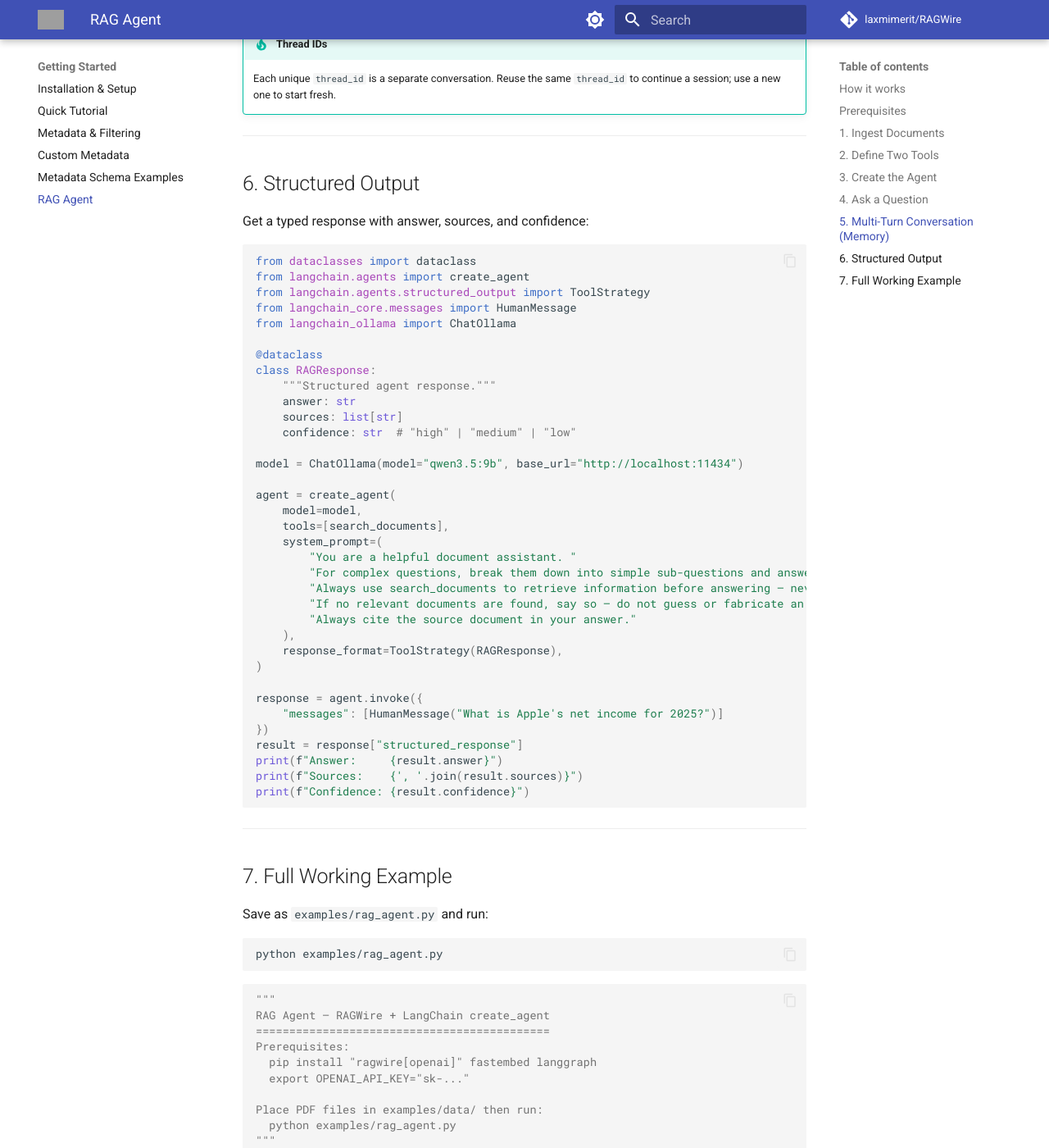
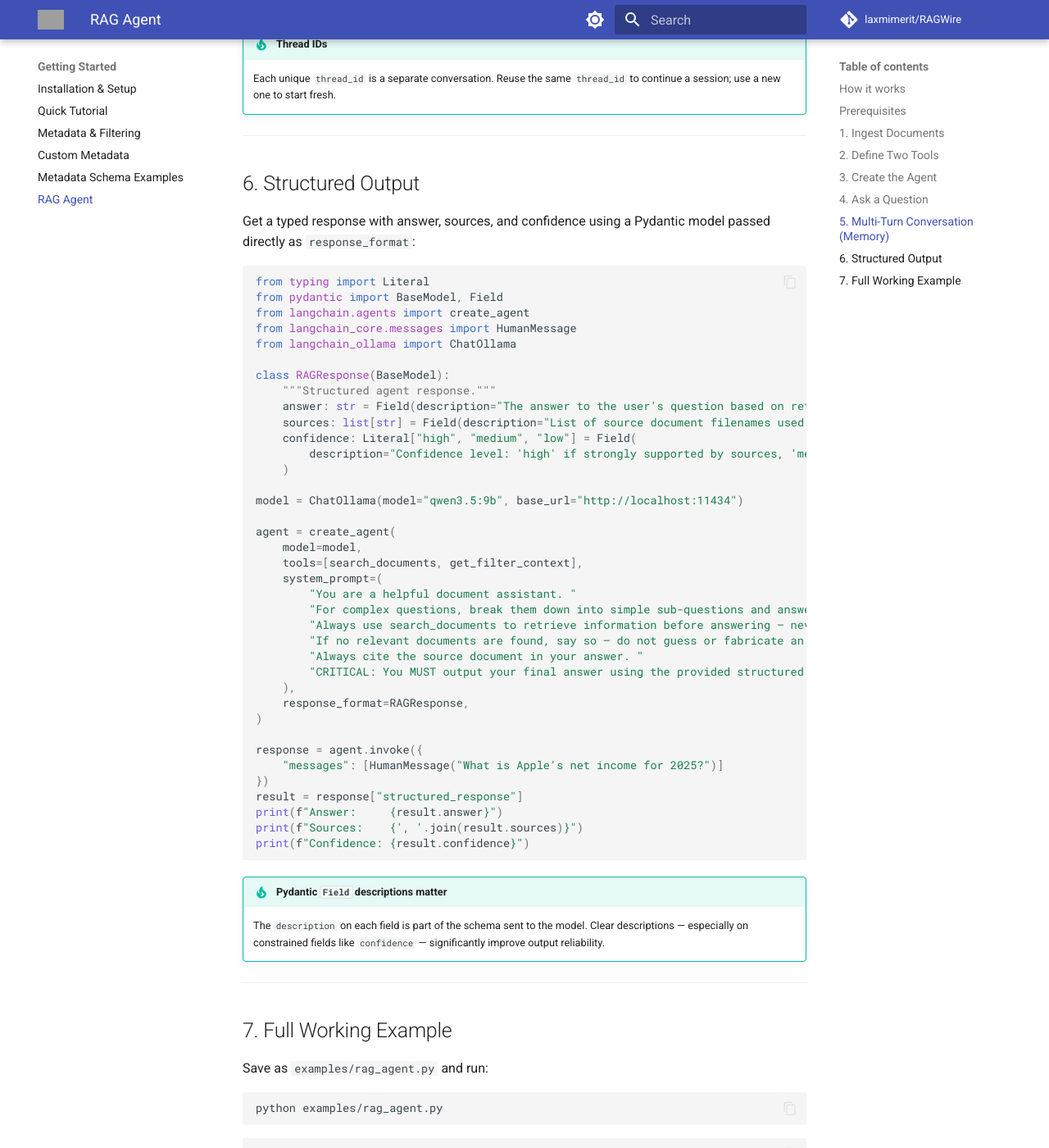
Before and after one commit to laxmimerit/RAGWire, an MkDocs documentation site: the page built from docs/rag_agent.md, in a window 1280 px wide and 1400 px high, scrolled down 4067 px. Shown: the whole window at 82% size. Built offline with MkDocs 1.6.1 and Material for MkDocs 9.7.7, drawn with Linux system fonts in a browser that asks for light colours; comment, search, counter and statistics services are not loaded; grey boxes are pictures that could not be loaded.

Commit message:
structured response update

````diff
--- a/docs/rag_agent.md
+++ b/docs/rag_agent.md
@@ -264,35 +264,37 @@ print(response["messages"][-1].content)
 
 ## 6. Structured Output
 
-Get a typed response with answer, sources, and confidence:
+Get a typed response with answer, sources, and confidence using a Pydantic model passed directly as `response_format`:
 
 ```python
-from dataclasses import dataclass
+from typing import Literal
+from pydantic import BaseModel, Field
 from langchain.agents import create_agent
-from langchain.agents.structured_output import ToolStrategy
 from langchain_core.messages import HumanMessage
 from langchain_ollama import ChatOllama
 
-@dataclass
-class RAGResponse:
+class RAGResponse(BaseModel):
     """Structured agent response."""
-    answer: str
-    sources: list[str]
-    confidence: str  # "high" | "medium" | "low"
+    answer: str = Field(description="The answer to the user's question based on retrieved documents.")
+    sources: list[str] = Field(description="List of source document filenames used to generate the answer.")
+    confidence: Literal["high", "medium", "low"] = Field(
+        description="Confidence level: 'high' if strongly supported by sources, 'medium' if partially supported, 'low' if weakly supported."
+    )
 
 model = ChatOllama(model="qwen3.5:9b", base_url="http://localhost:11434")
 
 agent = create_agent(
     model=model,
-    tools=[search_documents],
+    tools=[search_documents, get_filter_context],
     system_prompt=(
         "You are a helpful document assistant. "
         "For complex questions, break them down into simple sub-questions and answer each one before forming a final answer. "
         "Always use search_documents to retrieve information before answering — never answer from general knowledge. "
         "If no relevant documents are found, say so — do not guess or fabricate an answer. "
-        "Always cite the source document in your answer."
+        "Always cite the source document in your answer. "
+        "CRITICAL: You MUST output your final answer using the provided structured response format. Do not return plain text."
     ),
-    response_format=ToolStrategy(RAGResponse),
+    response_format=RAGResponse,
 )
 
 response = agent.invoke({
@@ -303,6 +305,9 @@ print(f"Answer:     {result.answer}")
 print(f"Sources:    {', '.join(result.sources)}")
 print(f"Confidence: {result.confidence}")
 ```
+
+!!! tip "Pydantic `Field` descriptions matter"
+    The `description` on each field is part of the schema sent to the model. Clear descriptions — especially on constrained fields like `confidence` — significantly improve output reliability.
 
 ---
 
````
